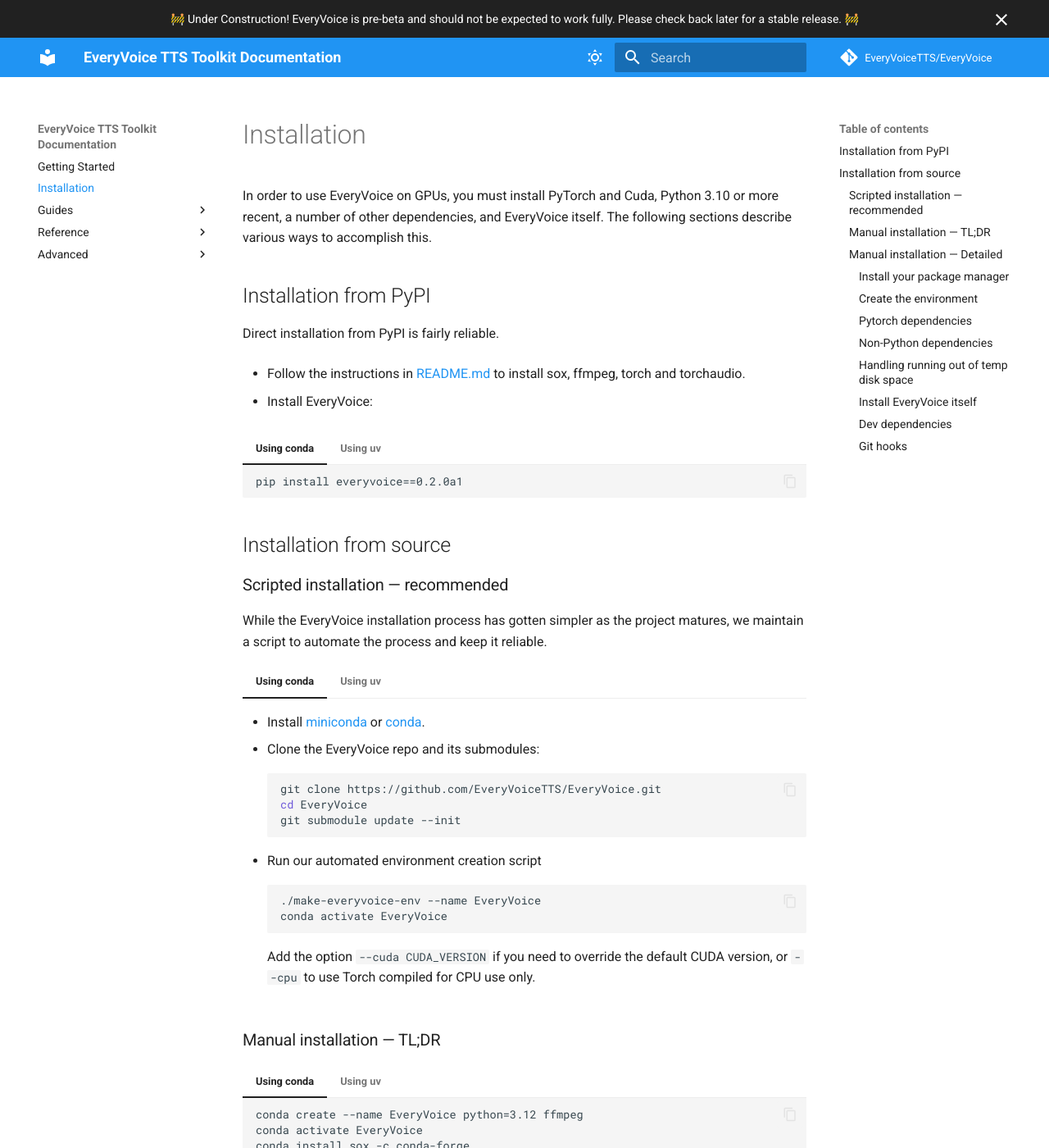
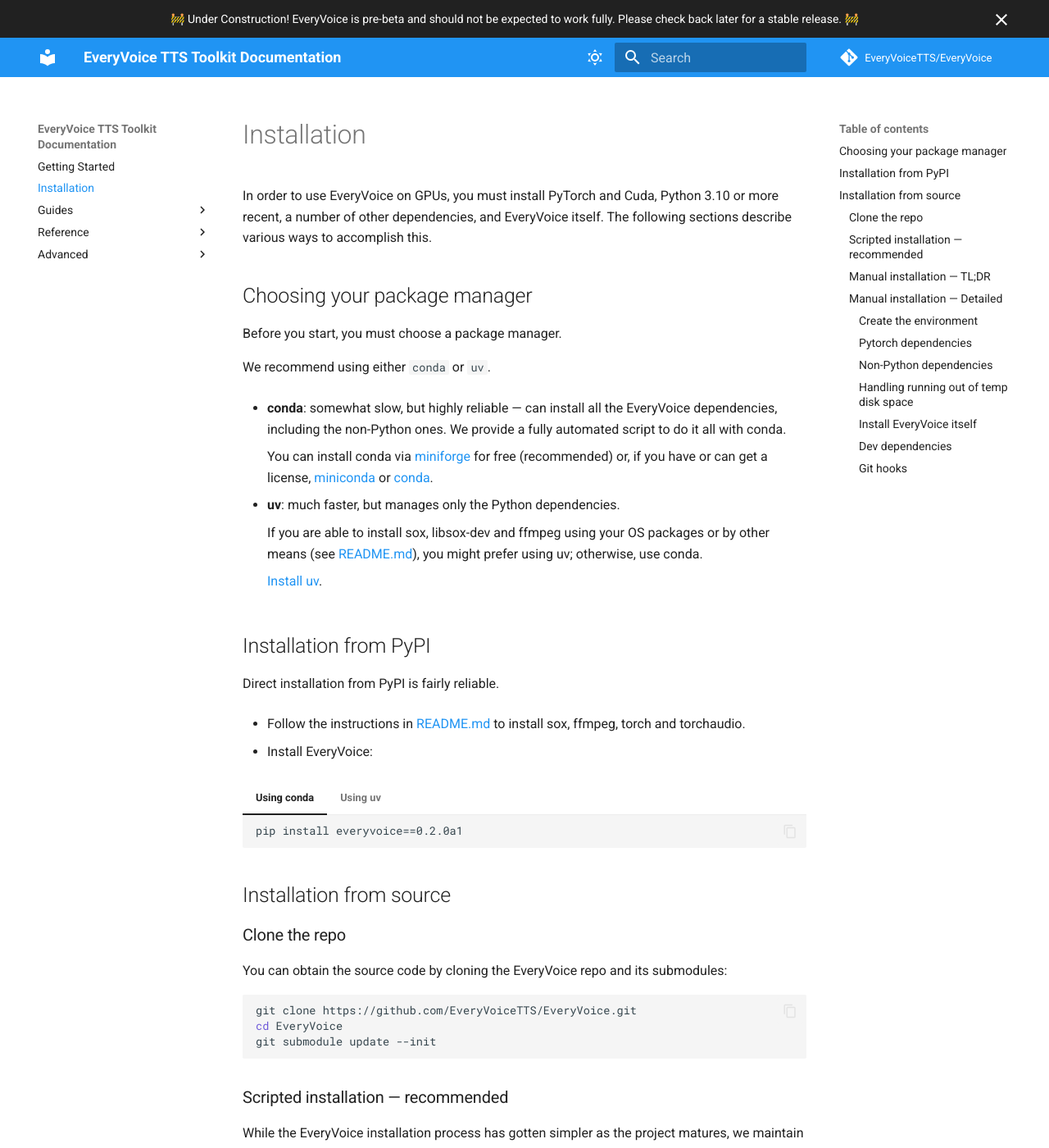
Before and after one commit to EveryVoiceTTS/EveryVoice, an MkDocs documentation site: the page built from docs/install.md, in a window 1280 px wide and 1400 px high. Shown: the whole window at 82% size. Built offline with MkDocs 1.6.1 and Material for MkDocs 9.7.7, drawn with Linux system fonts in a browser that asks for light colours; comment, search, counter and statistics services are not loaded; the version menu is left out; some of the changed lines change nothing that is shown; some of the changed text lies outside the part shown.

Commit message:
docs: polish the tabbed install instructions

````diff
--- a/docs/install.md
+++ b/docs/install.md
@@ -1,14 +1,35 @@
 # Installation
 
 In order to use EveryVoice on GPUs, you must install PyTorch and Cuda, Python 3.10 or more recent, a number of other dependencies, and EveryVoice itself. The following sections describe various ways to accomplish this.
+
+## Choosing your package manager
+
+Before you start, you must choose a package manager.
+
+We recommend using either `conda` or `uv`.
+
+- **conda**: somewhat slow, but highly reliable &mdash; can install all the EveryVoice dependencies,
+    including the non-Python ones. We provide a fully automated script to do it all with conda.
+
+    You can install conda via [miniforge](https://github.com/conda-forge/miniforge) for free (recommended) or,
+    if you have or can get a license, [miniconda](https://docs.conda.io/en/latest/miniconda.html) or
+    [conda](https://docs.conda.io/projects/conda/en/stable/).
+
+- **uv**: much faster, but manages only the Python dependencies.
+
+    If you are able to install sox, libsox-dev and ffmpeg using your OS packages or by other means
+    (see [README.md](https://github.com/EveryVoiceTTS/EveryVoice?tab=readme-ov-file#quickstart-from-pypi)),
+    you might prefer using uv; otherwise, use conda.
+
+    [Install uv](https://docs.astral.sh/uv/getting-started/installation/).
 
 ## Installation from PyPI
 
 Direct installation from PyPI is fairly reliable.
 
- - Follow the instructions in [README.md](https://github.com/EveryVoiceTTS/EveryVoice?tab=readme-ov-file) to install sox, ffmpeg, torch and torchaudio.
+- Follow the instructions in [README.md](https://github.com/EveryVoiceTTS/EveryVoice?tab=readme-ov-file) to install sox, ffmpeg, torch and torchaudio.
 
- - Install EveryVoice:
+- Install EveryVoice:
 
 === "Using conda"
 
@@ -20,6 +41,16 @@
 
 ## Installation from source
 
+### Clone the repo
+
+You can obtain the source code by cloning the EveryVoice repo and its submodules:
+
+```sh
+git clone https://github.com/EveryVoiceTTS/EveryVoice.git
+cd EveryVoice
+git submodule update --init
+```
+
 ### Scripted installation &mdash; recommended
 
 While the EveryVoice installation process has gotten simpler as the project matures,
@@ -27,150 +58,122 @@
 
 === "Using conda"
 
-	- Install [miniconda](https://docs.conda.io/en/latest/miniconda.html) or [conda](https://docs.conda.io/projects/conda/en/stable/).
-	- Clone the EveryVoice repo and its submodules:
-		```sh
-		git clone https://github.com/EveryVoiceTTS/EveryVoice.git
-		cd EveryVoice
-		git submodule update --init
-		```
-	- Run our automated environment creation script
-		```sh
-		./make-everyvoice-env --name EveryVoice
-		conda activate EveryVoice
-		```
-		Add the option `--cuda CUDA_VERSION` if you need to override the default CUDA version,
-		or `--cpu` to use Torch compiled for CPU use only.
+    - Run our automated environment creation script:
+        ```sh
+        ./make-everyvoice-env --name EveryVoice
+        conda activate EveryVoice
+        ```
+        Add the option `--cuda CUDA_VERSION` if you need to override the default CUDA version,
+        or `--cpu` to use Torch compiled for CPU use only.
 
 === "Using uv"
 
-	If you can install sox, libsox-dev and ffmpeg using your OS packages or by other means
-	(see [README.md](https://github.com/EveryVoiceTTS/EveryVoice?tab=readme-ov-file#quickstart-from-pypi)),
-	you can install EveryVoice in a [`uv`](https://docs.astral.sh/uv/) venv; otherwise, use conda.
-
-    - [Install uv](https://docs.astral.sh/uv/getting-started/installation/).
-	- Clone the EveryVoice repo and its submodules:
-		```sh
-		git clone https://github.com/EveryVoiceTTS/EveryVoice.git
-		cd EveryVoice
-		git submodule update --init
-		```
-	- Run our automated environment creation script
-		```sh
-		./make-everyvoice-env --uv
-		source .venv/bin/activate
-		```
-		Add the option `--cuda CUDA_VERSION` if you need to override the default CUDA version,
-	    or `--cpu` to use Torch compiled for CPU use only.
+    - Having installed sox, libsox-dev and ffmpeg (see above), run our automated environment creation script:
+        ```sh
+        ./make-everyvoice-env --uv
+        source .venv/bin/activate
+        ```
+        Add the option `--cuda CUDA_VERSION` if you need to override the default CUDA version,
+        or `--cpu` to use Torch compiled for CPU use only.
 
 ### Manual installation &mdash; TL;DR
 
 === "Using conda"
 
-	```
-	conda create --name EveryVoice python=3.12 ffmpeg
-	conda activate EveryVoice
-	conda install sox -c conda-forge
-	CUDA_TAG=cu121 pip install -r requirements.torch.txt --find-links https://download.pytorch.org/whl/torch_stable.html
-	pip install -e .[dev]
-	```
+    ```
+    conda create --name EveryVoice python=3.12 ffmpeg
+    conda activate EveryVoice
+    conda install sox -c conda-forge
+    CUDA_TAG=cu121 pip install -r requirements.torch.txt --find-links https://download.pytorch.org/whl/torch_stable.html
+    pip install -e .[dev]
+    ```
 
 === "Using uv"
 
-    First install [sox, libsox-dev and ffmpeg](https://github.com/EveryVoiceTTS/EveryVoice?tab=readme-ov-file#quickstart-from-pypi) externally.
-
-	```
-	uv venv -p 3.12 .venv
-	source .venv/bin/activate
-	uv pip install torch==2.3.1+cu121 torchaudio==2.3.1+cu121 --find-links https://download.pytorch.org/whl/torch_stable.html
-	uv pip install -e .[dev]
-	```
+    Install sox, libsox-dev and ffmpeg (see above), then run:
+    ```
+    uv venv -p 3.12 .venv
+    source .venv/bin/activate
+    uv pip install torch==2.3.1+cu121 torchaudio==2.3.1+cu121 --find-links https://download.pytorch.org/whl/torch_stable.html
+    uv pip install -e .[dev]
+    ```
 
 ### Manual installation &mdash; Detailed
 
 If you prefer to do the complete installation process manually, or if the
 automated process does not work for you, follow these steps.
 
-#### Install your package manager
+#### Create the environment
+
+Create a new environment based on Python 3.12 and activate it:
 
 === "Using conda"
 
-	Install [miniconda](https://docs.conda.io/en/latest/miniconda.html) or [conda](https://docs.conda.io/projects/conda/en/stable/).
+    ```sh
+    conda create --name EveryVoice python=3.12
+    conda activate EveryVoice
+    ```
 
 === "Using uv"
 
-    [Install uv](https://docs.astral.sh/uv/getting-started/installation/).
-
-#### Create the environment
-
-=== "Using conda"
-
-	Use conda to create a new environment based on Python 3.12:
-	```sh
-	conda create --name EveryVoice python=3.12
-	conda activate EveryVoice
-	```
-
-=== "Using uv"
-
-    Use uv to create a new environment based on Python 3.12:
-	```sh
-	uv venv -p 3.12
-	source .venv/bin/activate
-	```
+    ```sh
+    uv venv -p 3.12
+    source .venv/bin/activate
+    ```
 
 #### Pytorch dependencies
 
 === "Using conda"
 
-	Install our pytorch requirements from `requirements.torch.txt`, replacing `cu121` below (for
-	CUDA 12.1) by your actual CUDA version tag (cu118 or higher), or by `cpu` for a CPU-only installation:
+    Install our pytorch requirements from `requirements.torch.txt`:
 
-	```sh
-	CUDA_TAG=cu121 pip install -r requirements.torch.txt --find-links https://download.pytorch.org/whl/torch_stable.html
-	```
+    ```sh
+    CUDA_TAG=cu121 pip install -r requirements.torch.txt --find-links https://download.pytorch.org/whl/torch_stable.html
+    ```
 
 === "Using uv"
 
     Install our pytorch requirements specified in `requirements.torch.txt`, but manually.
-	(Unfortunately, `uv` does not support the environment variable we use with pip and conda.)
-	Replace `cu121` by your actual CUDA version tag, or by `cpu` for a CPU-only installation.
+    (Unfortunately, `uv` does not support the environment variable we use with pip and conda.)
 
-	```sh
-	uv pip install torch==2.3.1+cu121 torchaudio==2.3.1+cu121 --find-links https://download.pytorch.org/whl/torch_stable.html
-	```
+    ```sh
+    uv pip install torch==2.3.1+cu121 torchaudio==2.3.1+cu121 --find-links https://download.pytorch.org/whl/torch_stable.html
+    ```
+
+Replace `cu121` above (for CUDA 12.1) by your actual CUDA version tag (cu118 or
+cu121), or by `cpu` for a CPU-only installation.
 
 Alternatively, you can follow the [PyTorch installation instructions](https://pytorch.org/get-started/locally/) relevant to your hardware.
-Make sure you specify the version declared in `requirements.torch.txt`, which is 2.3.1 at the moment.
+Make sure you specify the version declared in `requirements.torch.txt`, which is 2.3.1 at the moment,
 if you install EveryVoice from GitHub, but 2.1.0 if you install it from PyPI.
 
 #### Non-Python dependencies
 
 === "Using conda"
 
-	Install sox and ffmpeg with conda if you didn't install them using OS packages:
-	```sh
-	conda install sox -c conda-forge
-	conda install ffmpeg
-	```
+    Install sox and ffmpeg with conda if you didn't install them using OS packages:
+    ```sh
+    conda install sox -c conda-forge
+    conda install ffmpeg
+    ```
 
 === "Using uv"
 
     Uv does not provide a mechanism for installing non-Python dependencies.
-	You must follow the sox, libsox-dev and ffmpeg installation instructions in our
-	[README.md](https://github.com/EveryVoiceTTS/EveryVoice?tab=readme-ov-file#quickstart-from-pypi)
-	if you want to use uv.
+    You must follow the sox, libsox-dev and ffmpeg installation instructions in our
+    [README.md](https://github.com/EveryVoiceTTS/EveryVoice?tab=readme-ov-file#quickstart-from-pypi)
+    if you want to use uv.
 
 #### Handling running out of temp disk space
 
 Installation will require a fair bit of space on `~/.cache` and/or `~/.local`, as well as your `$TMPDIR`
-(`/tmp` by default, if `$TMPDIR` is not set).  If you get the error
+(`/tmp` by default, if `$TMPDIR` is not set). If you get the error
 `OSError: [Errno 28] No space left on device` during installation, you may need
 to do one or more of these operations:
 
- - `export TMPDIR=/path/to/a/large/tmp/space` (or maybe `export TMPDIR=.`)
- - `mkdir /path/to/a/large/filesystem/.cache; ln -s /path/to/a/large/filesystem/.cache ~/.cache`
- - `mkdir /path/to/a/large/filesystem/.local; ln -s /path/to/a/large/filesystem/.local ~/.local`
+- `export TMPDIR=/path/to/a/large/tmp/space` (or maybe `export TMPDIR=.`)
+- `mkdir /path/to/a/large/filesystem/.cache; ln -s /path/to/a/large/filesystem/.cache ~/.cache`
+- `mkdir /path/to/a/large/filesystem/.local; ln -s /path/to/a/large/filesystem/.local ~/.local`
 
 #### Install EveryVoice itself
 
@@ -178,15 +181,15 @@
 
 === "Using conda"
 
-	```sh
-	pip install -e .
-	```
+    ```sh
+    pip install -e .
+    ```
 
 === "Using uv"
 
-	```sh
-	uv pip install -e .
-	```
+    ```sh
+    uv pip install -e .
+    ```
 
 #### Dev dependencies
 
@@ -194,15 +197,15 @@
 
 === "Using conda"
 
-	```sh
-	pip install -e .[dev]
-	```
+    ```sh
+    pip install -e .[dev]
+    ```
 
 === "Using uv"
 
-	```sh
-	uv pip install -e .[dev]
-	```
+    ```sh
+    uv pip install -e .[dev]
+    ```
 
 #### Git hooks
 
````
